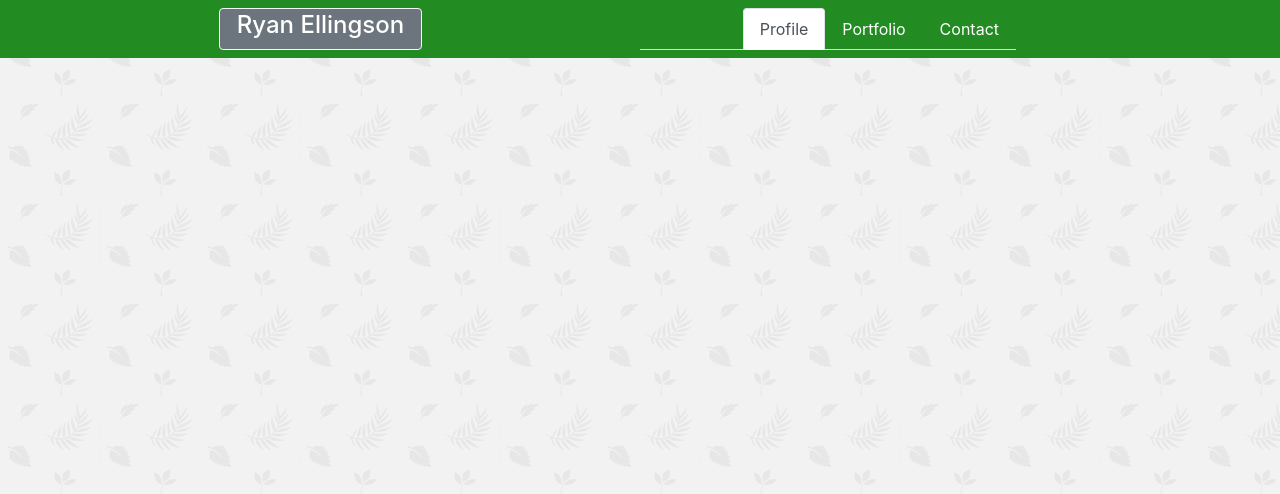
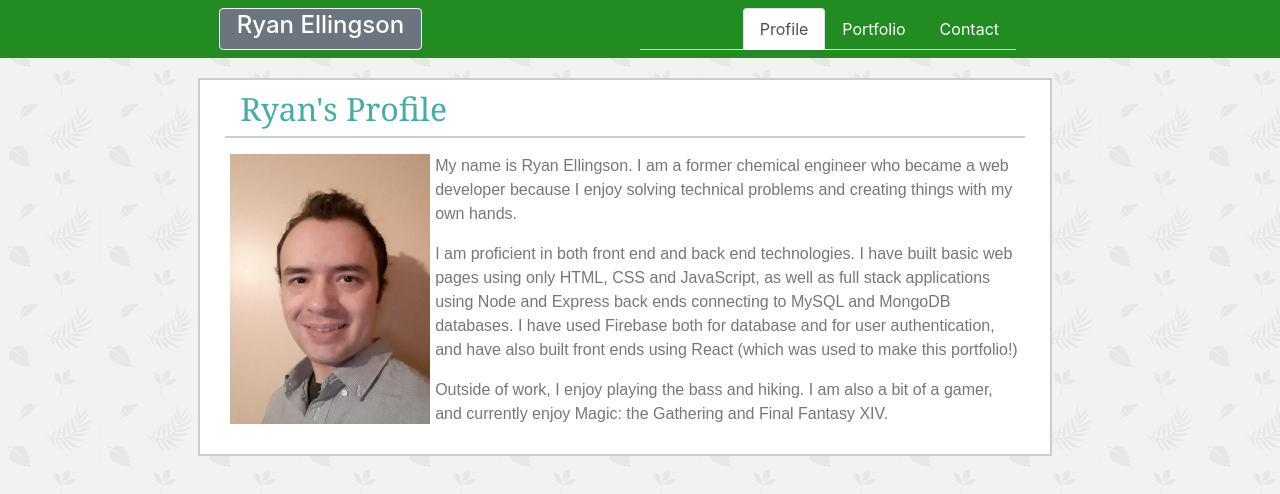
Before and after one commit to RyanEllingson/Portfolio, a React (Create React App) app: page / in a window 1280 px wide. Shown: the top 494 px of the page. Built offline with nearby package versions, Linux system fonts and the light colour scheme.

Commit message:
created ContentContainer and Profile components

```diff
--- a/src/components/Container/Container.js
+++ b/src/components/Container/Container.js
@@ -1,11 +1,13 @@
 import React from "react";
 import Navbar from "../Navbar";
+import ContentContainer from "../ContentContainer";
 import "./style.css";
 
 const Container = function() {
     return (
         <div className="background">
             <Navbar />
+            <ContentContainer />
         </div>
     )
 }
--- /dev/null
+++ b/src/components/ContentContainer/ContentContainer.js
@@ -0,0 +1,47 @@
+import React, { useContext } from "react";
+import Profile from "../Profile";
+
+import { PageContext } from "../../page/page";
+import "./style.css";
+
+const ContentContainer = function() {
+    const { page } = useContext(PageContext);
+
+    const pageTitle = function() {
+        let title = "";
+
+        switch (page) {
+            case "profile":
+                title = "Ryan's Profile";
+                break;
+            case "portfolio":
+                title = "Project Portfolio";
+                break;
+            case "contact":
+                title = "Contact Me";
+                break;
+            default:
+                title = "";
+        }
+        return title;
+    }
+
+    return (
+        <div className="container content-container">
+            <div className="row w-100">
+                <div className="col-0 col-sm-1 col-xl-2"></div>
+                <div className="col-12 col-sm-10 col-xl-8 content">
+                    <div className="row content-title mb-3">
+                        <div className="col-12">
+                            <h2>{pageTitle()}</h2>
+                        </div>
+                    </div>
+                    {page === "profile" ? <Profile /> : ""}
+                </div>
+                <div className="col-0 col-sm-1 col-xl-2"></div>
+            </div>
+        </div>
+    )
+}
+
+export default ContentContainer;
--- /dev/null
+++ b/src/components/ContentContainer/index.js
@@ -0,0 +1,3 @@
+import ContentContainer from "./ContentContainer";
+
+export default ContentContainer;
--- /dev/null
+++ b/src/components/ContentContainer/style.css
@@ -0,0 +1,23 @@
+.content-container {
+    margin: 0px;
+    padding: 0px;
+    width: 100%;
+    max-width: none;
+}
+
+.content-title {
+    font-size: 20px;
+    color: #4aaaa5;
+    font-family: Georgia, Times, "Times New Roman", serif;
+    font-weight: bold;
+    border-bottom: 2px solid #cccccc;
+    margin: 10px;
+}
+
+.content {
+    height: auto;
+    background-color: #ffffff;
+    margin: 20px auto auto auto;
+    border: 2px solid #cccccc;
+    position: relative;
+}
--- a/src/components/Navlink/style.css
+++ b/src/components/Navlink/style.css
@@ -2,3 +2,7 @@
     color: white;
     cursor: pointer;
 }
+
+a:hover {
+    color: rgb(165, 252, 106);
+}
--- /dev/null
+++ b/src/components/Profile/Profile.js
@@ -0,0 +1,23 @@
+import React from "react";
+import pic from "../../assets/images/profile-pic.jpg";
+import "./style.css";
+
+const Profile = function() {
+    return (
+        <div className="row content-body">
+            <div className="col-0 col-lg-3">
+                <img src={pic} alt="profile pic" className="profile-pic d-none d-lg-block"/>
+                    {/* <p>I am a new web developer trained in producing full-stack web applications, from front-end HTML, CSS and Javascript to Express server and databases.</p>
+                    <p>My GitHub profile can be found <a href="https://github.com/RyanEllingson">here</a></p>
+                    <p>My LinkedIn profile can be found <a href="https://linkedin.com/in/ryan-ellingson-25171614">here</a></p> */}
+            </div>
+            <div className="col-12 col-lg-9">
+                <p>My name is Ryan Ellingson.  I am a former chemical engineer who became a web developer because I enjoy solving technical problems and creating things with my own hands.</p>
+                <p>I am proficient in both front end and back end technologies.  I have built basic web pages using only HTML, CSS and JavaScript, as well as full stack applications using Node and Express back ends connecting to MySQL and MongoDB databases.  I have used Firebase both for database and for user authentication, and have also built front ends using React (which was used to make this portfolio!)</p>
+                <p>Outside of work, I enjoy playing the bass and hiking.  I am also a bit of a gamer, and currently enjoy Magic: the Gathering and Final Fantasy XIV.</p>
+            </div>
+        </div>
+    )
+}
+
+export default Profile;
--- /dev/null
+++ b/src/components/Profile/index.js
@@ -0,0 +1,3 @@
+import Profile from "./Profile";
+
+export default Profile;
--- /dev/null
+++ b/src/components/Profile/style.css
@@ -0,0 +1,15 @@
+.content-body {
+    font-family: Arial, "Helvetica Neue", Helvetica, sans-serif;
+    color: #777777;
+    line-height: 24px;
+    position: relative;
+    height: auto;
+    margin: 0px;
+    padding: 0px;
+}
+
+.profile-pic {
+    height: 270px;
+    width: 200px;
+    margin-bottom: 30px;
+}
```
